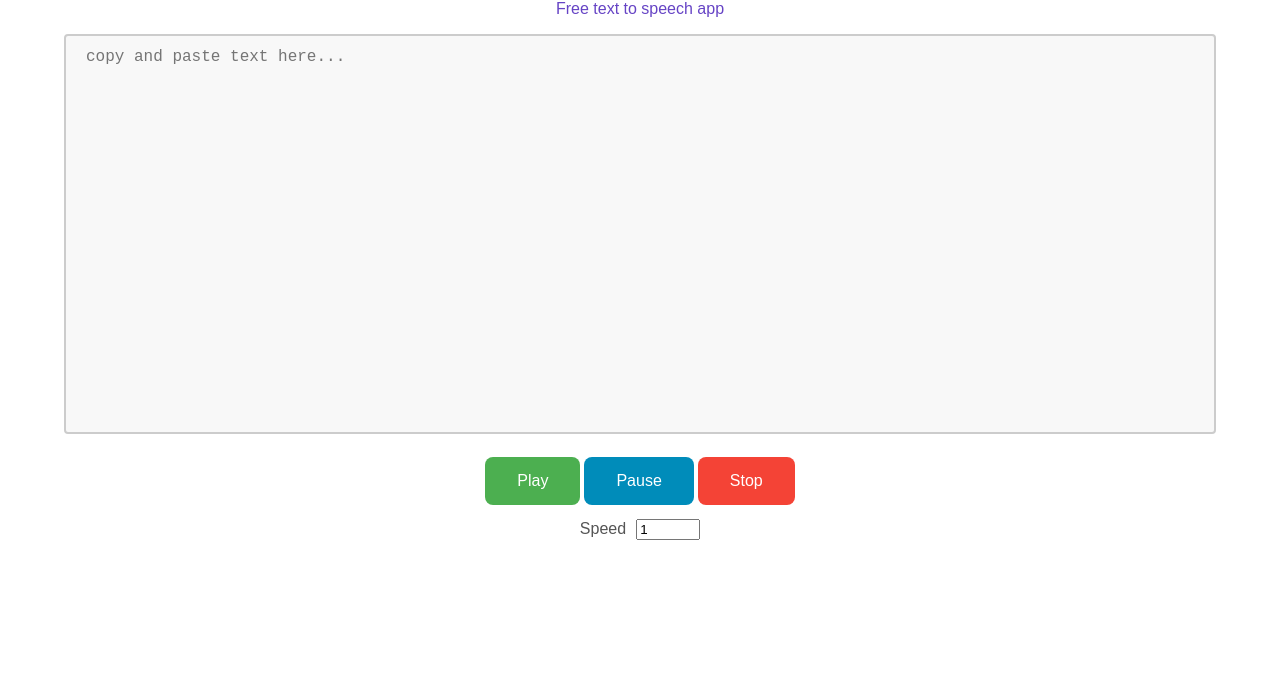
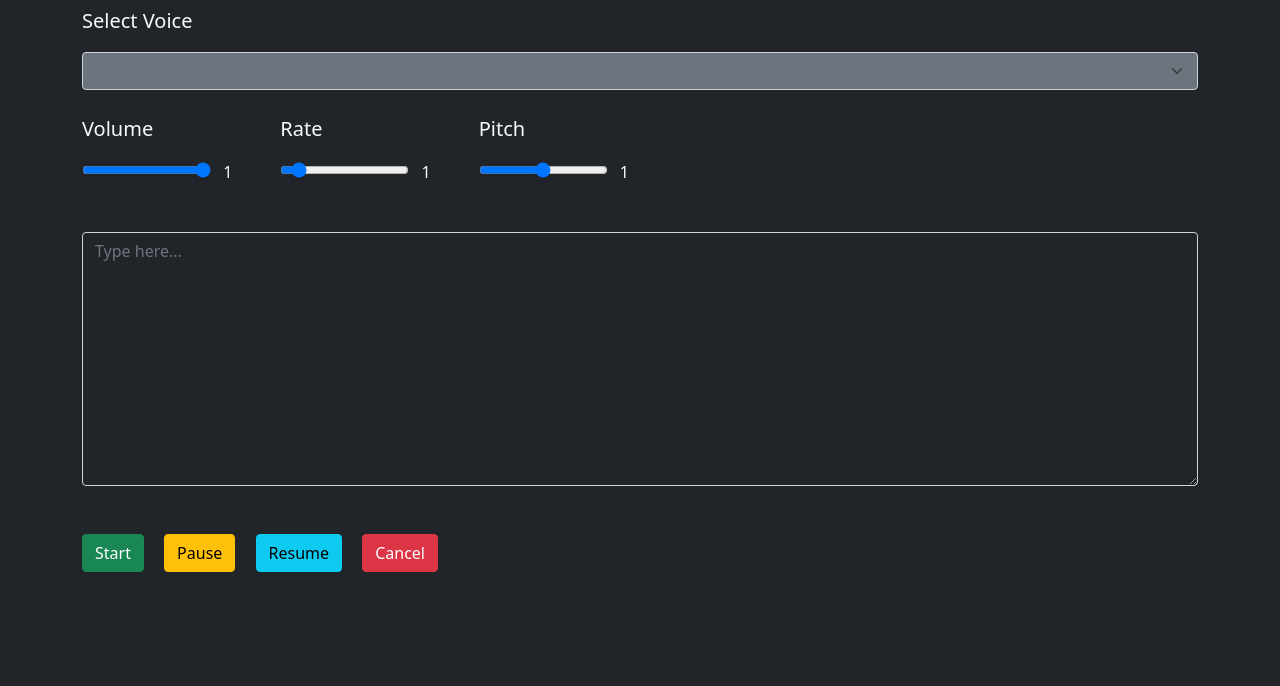
Before and after one commit to Emmanuel-Jackson/AI-Text-To-Speech-Reader, a plain HTML site: page index.html in a window 1280 px wide. Shown: the part 114-800 px from the top of the page. Drawn offline with nearby package versions, Linux system fonts and the light colour scheme.

Commit message:
update app

```diff
--- a/index.html
+++ b/index.html
@@ -1,29 +1,38 @@
-<!DOCTYPE html>
 <html lang="en">
-
-<head>
-  <meta charset="UTF-8">
-  <meta name="viewport" content="width=device-width, initial-scale=1.0">
-  <meta http-equiv="X-UA-Compatible" content="ie=edge">
-  <title>Speechy</title>
-  <link rel="stylesheet" href="styles.css">
-  <script src="script.js" defer></script>
-</head>
-
-<body>
-  <header>
-    <h4>Speechy</h4>
-    <p id="p-header">Free text to speech app</p>
-  </header>
-  <textarea id="text" placeholder="copy and paste text here..."></textarea>
-  <div class="btn-groups">
-    <button id="play-button">Play</button>
-    <button id="pause-button">Pause</button>
-    <button id="stop-button">Stop</button>
-  </div>
-  <div class="speed-input">
-    <label for="speed" id="speed-text">Speed</label>
-    <input type="number" name="speed" id="speed" min=".5" max="3" step=".5" value="1">
-  </div>
-</body>
+  <head>
+    <link href="https://cdn.jsdelivr.net/npm/bootstrap@5.0.0-beta1/dist/css/bootstrap.min.css" rel="stylesheet" />
+    <link rel="stylesheet" href="index.css" />
+    <title>Text to Speech</title>
+  </head>
+  <body class="container mt-5 bg-dark">
+    <h1 class="text-light">Text to Speech</h1>
+    <p class="lead text-light mt-4">Select Voice</p>
+    <select id="voices" class="form-select bg-secondary text-light"></select>
+    <div class="d-flex mt-4 text-light">
+      <div>
+        <p class="lead">Volume</p>
+        <input type="range" min="0" max="1" value="1" step="0.1" id="volume" />
+        <span id="volume-label" class="ms-2">1</span>
+      </div>
+      <div class="mx-5">
+        <p class="lead">Rate</p>
+        <input type="range" min="0.1" max="10" value="1" id="rate" step="0.1" />
+        <span id="rate-label" class="ms-2">1</span>
+      </div>
+      <div>
+        <p class="lead">Pitch</p>
+        <input type="range" min="0" max="2" value="1" step="0.1" id="pitch" />
+        <span id="pitch-label" class="ms-2">1</span>
+      </div>
+    </div>
+    <textarea class="form-control bg-dark text-light mt-5" cols="30" rows="10" placeholder="Type here..."></textarea>
+    <div class="mb-5">
+      <button id="start" class="btn btn-success mt-5 me-3">Start</button>
+      <button id="pause" class="btn btn-warning mt-5 me-3">Pause</button>
+      <button id="resume" class="btn btn-info mt-5 me-3">Resume</button>
+      <button id="cancel" class="btn btn-danger mt-5 me-3">Cancel</button>
+    </div>
+  </body>
+  <!-- script tag goes here -->
+  <script src="./TextToSpeech.js"></script>
 </html>
--- a/styles.css
+++ /dev/null
@@ -1,104 +0,0 @@
-body {
-  width: 90%;
-  margin: 0 auto;
-  margin-top: 1rem;
-}
-header h4 {
-  font-size: 30px;
-  font-weight: 600;
-  background-image: linear-gradient(to left, #6644c5, #b393d3);
-  text-align: center;
-  font-family: Arial, Helvetica, sans-serif;
-  color: transparent;
-  background-clip: text;
-  -webkit-background-clip: text;
-}
-
-.btn-groups {
-margin-top: 15px;
-display: flex;
-justify-content: center;
-align-items: center;
-}
-
-.btn-groups button {
-border-radius: 8px;
-outline: none;
-}
-.speed-input {
-  margin-top: 10px;
-  display: flex;
-  justify-content: center;
-  align-items: center;
-}
-
-#p-header {
-text-align: center;
-font-size: 16px;
-color: #6644c5;
-font-family: Arial, Helvetica, sans-serif;
-}
-
-#speed-text {
-margin-right: 10px;
-font-family: Arial, Helvetica, sans-serif;
-color: #555555;
-}
-
-#speed {
-outline: none;
-}
-#text {
-  width: 100%;
-  height: 50vh;
-  resize: none;
-  outline: none;
-  padding: 12px 20px;
-  box-sizing: border-box;
-  border: 2px solid #ccc;
-  border-radius: 4px;
-  background-color: #f8f8f8;
-  font-size: 16px;
-}
-
-#play-button {
-  background-color: #4CAF50;
-  /* Green */
-  border: none;
-  color: white;
-  padding: 15px 32px;
-  text-align: center;
-  text-decoration: none;
-  display: inline-block;
-  font-size: 16px;
-  margin: 4px 2px;
-  cursor: pointer;
-}
-
-#stop-button {
-  background-color: #f44336;
-  /* Green */
-  border: none;
-  color: white;
-  padding: 15px 32px;
-  text-align: center;
-  text-decoration: none;
-  display: inline-block;
-  font-size: 16px;
-  margin: 4px 2px;
-  cursor: pointer;
-}
-
-#pause-button {
-  background-color: #008CBA;
-  /* Green */
-  border: none;
-  color: white;
-  padding: 15px 32px;
-  text-align: center;
-  text-decoration: none;
-  display: inline-block;
-  font-size: 16px;
-  margin: 4px 2px;
-  cursor: pointer;
-}
```
Also changed, not shown: TextToSpeech.js (renamed from script.js).
